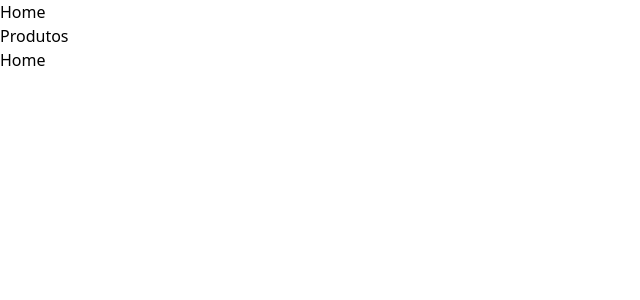
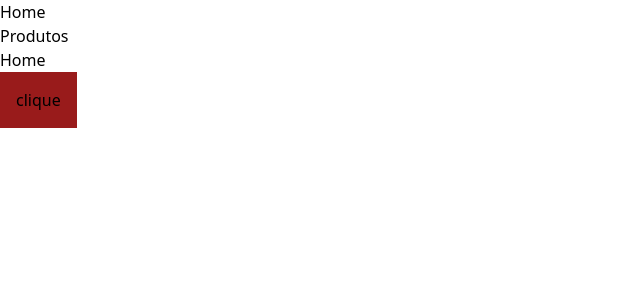
Before and after one commit to daniloaugusto9101/origamid-react, a React (Vite) app: page / in a window 1280 px wide. Shown: the top 300 px of the page, without its empty margins (0-640 px from the left). Built offline with nearby package versions, Linux system fonts and the light colour scheme.

Commit message:
feat: Criar um botao com estado ativo e inativo

```diff
--- a/src/pages/Home.jsx
+++ b/src/pages/Home.jsx
@@ -1,7 +1,19 @@
 import React from "react";
 
 const Home = () => {
-  return <div>Home</div>;
+  const [ativo, setAtivo] = React.useState(false);
+
+  return (
+    <div>
+      <h1>Home</h1>
+      <button
+        className={`${ativo ? "bg-slate-500" : "bg-red-800"} p-4`}
+        onClick={() => setAtivo(!ativo)}
+      >
+        clique
+      </button>
+    </div>
+  );
 };
 
 export default Home;
```
